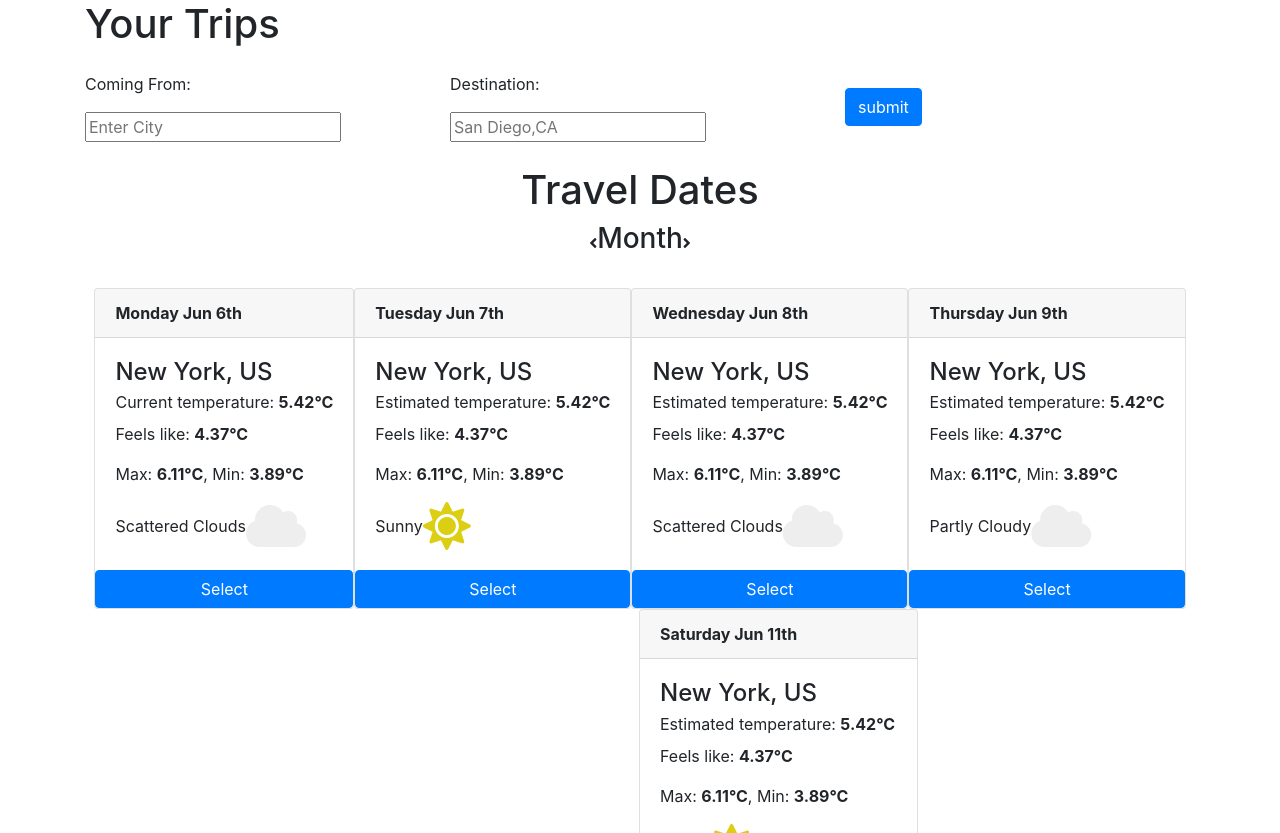
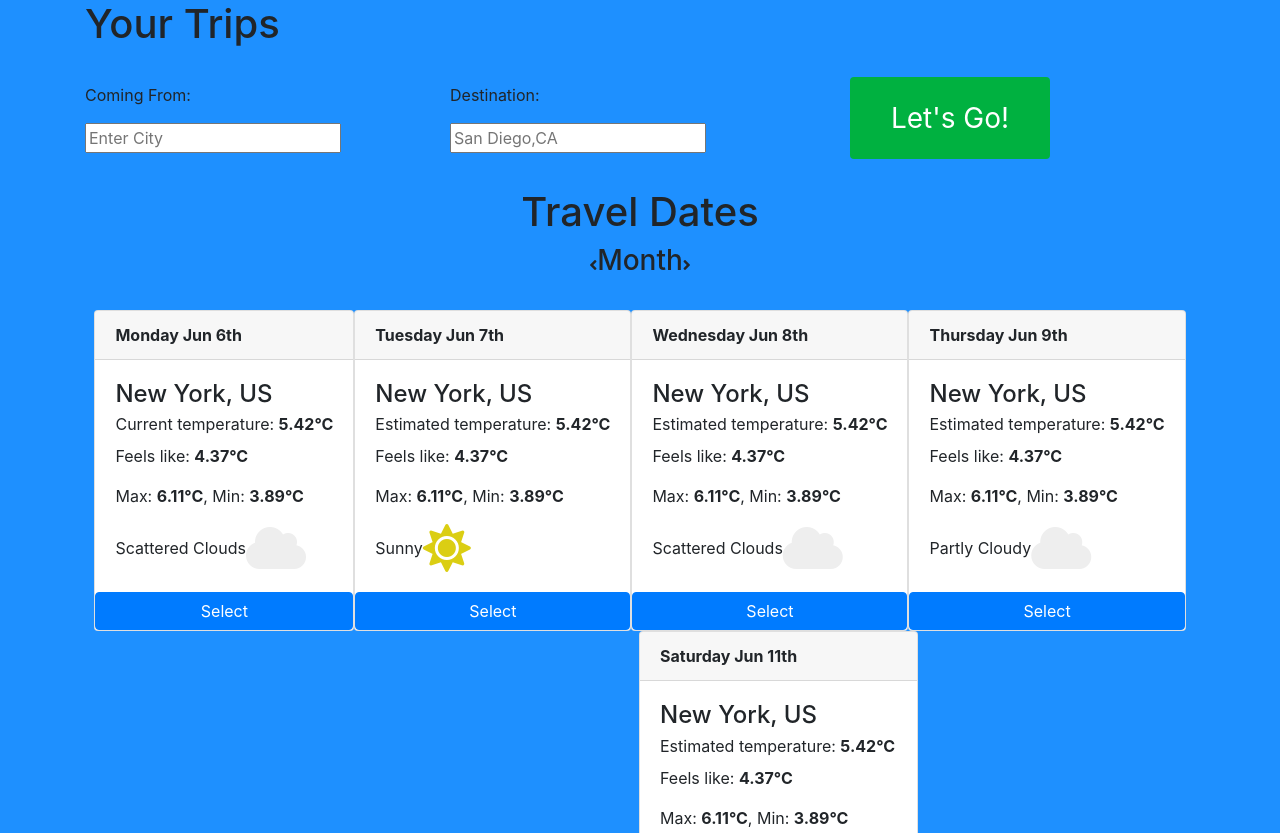
Before and after one commit to ms13380/Trip-Planner, a plain HTML site: page index.html in a window 1280 px wide. Shown: the top 833 px of the page. Drawn offline with nearby package versions, Linux system fonts and the light colour scheme; some packages are replaced by stand-ins of ours; files whose address does not match are found by name.

Commit message:
Add files via upload

```diff
--- a/assets/css/style.css
+++ b/assets/css/style.css
@@ -21,7 +21,9 @@
 
 html,
 body {
+  background-color: dodgerblue;
   height: 100%;
   margin: 0;
   padding: 0;
 }
+/* use to make a nice box shadow around the various containers.  = box-shadow: rgba(0, 0, 0, 0.24) 0px 3px 8px; */
--- a/index.html
+++ b/index.html
@@ -43,14 +43,54 @@
       </form>
     </div>
     <div class="col-sm-4">
-      <button class="btn btn-primary ml-0" id="submitAddress">submit</button>
+        <head>
+            <style>
+            .button {
+              display: inline-block;
+              border-radius: 4px;
+              background-color: #00b140;
+              border: none;
+              color: #FFFFFF;
+              text-align: center;
+              font-size: 28px;
+              padding: 20px;
+              width: 200px;
+              transition: all 0.5s;
+              cursor: pointer;
+              margin: 5px;
+            }
+
+            .button span {
+              cursor: pointer;
+              display: inline-block;
+              position: relative;
+              transition: 0.5s;
+            }
+
+            .button span:after {
+              content: '\00bb';
+              position: absolute;
+              opacity: 0;
+              top: 0;
+              right: -20px;
+              transition: 0.5s;
+            }
+
+            .button:hover span {
+              padding-right: 25px;
+            }
+
+            .button:hover span:after {
+              opacity: 1;
+              right: 0;
+            }
+            </style>
+            </head>
+            <body>
+            <button class="button" style="vertical-align:middle"><span>Let's Go! </span></button>
+            </body>
       </div>
     </div>
-
-
-
-
-
 
   <div class="container">
     <div class="row justify-content-center align-items-center">
@@ -186,9 +226,6 @@
   </main>
 
   <div class="row justify-content-center align-items-center my-4">
-      <button type="button" class="btn btn-primary">Let's Go!</button>
-  </div>
-
   <div class="row justify-content-center align-items-center my-4">
     <h3>Map your destination</h3>
   </div>
```
